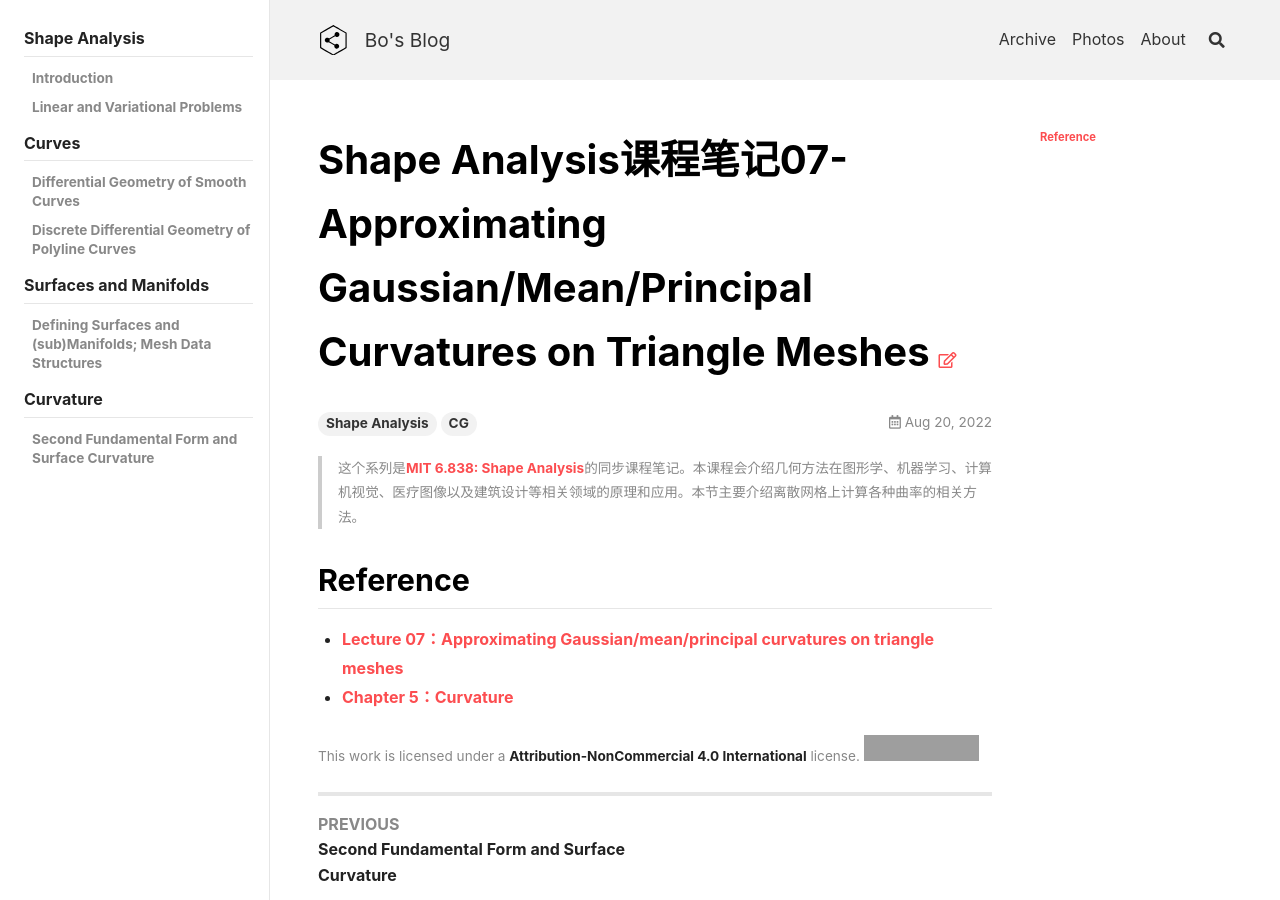
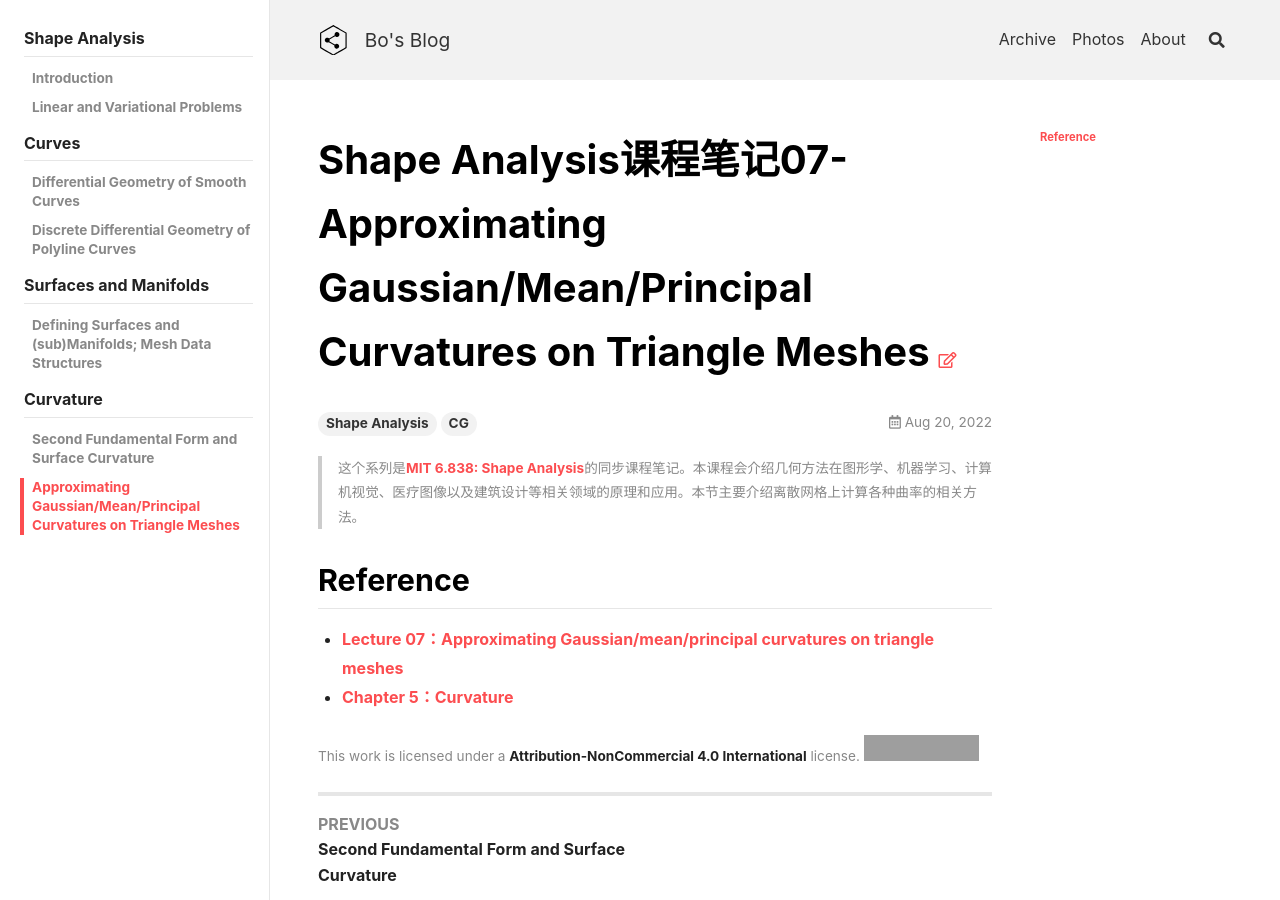
Before and after one commit to peng00bo00/peng00bo00_previous_blog, a Jekyll site: the page built from _posts/2022-08-20-SA-NOTES-07.md, in a window 1280 px wide. Built offline with Jekyll 4.4.1, drawn with Linux system fonts in a browser that asks for light colours; nearby versions of some CDN libraries; grey boxes are pictures that could not be loaded.

Commit message:
Update navigation.yml

```diff
--- a/_data/navigation.yml
+++ b/_data/navigation.yml
@@ -428,3 +428,5 @@ SA:
     children:
       - title: Second Fundamental Form and Surface Curvature
         url: /2022/08/19/SA-NOTES-06.html
+      - title: Approximating Gaussian/Mean/Principal Curvatures on Triangle Meshes
+        url: /2022/08/20/SA-NOTES-07.html
```
